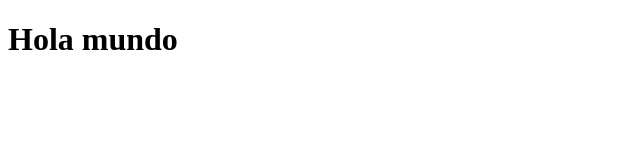
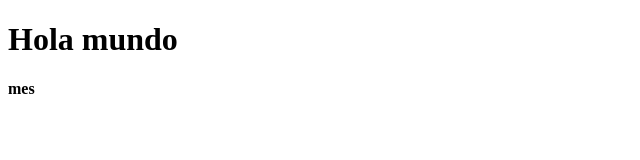
Before and after one commit to Manderman98/repPrueba, a plain HTML site: page index.html in a window 1280 px wide. Shown: the full height of the page, 0-640 px from the left. Drawn offline with Linux system fonts and the light colour scheme.

Commit message:
nuevo h4

```diff
--- a/index.html
+++ b/index.html
@@ -9,5 +9,6 @@
 <body>
     <h1>Hola mundo</h1>
     <form action="" method="post"></form>
+    <h4>mes</h4>
 </body>
 </html>
```
